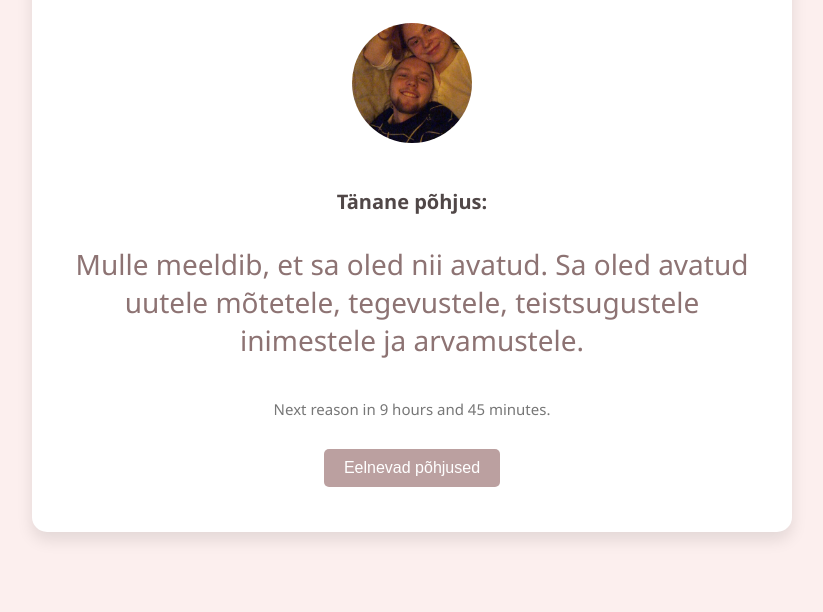
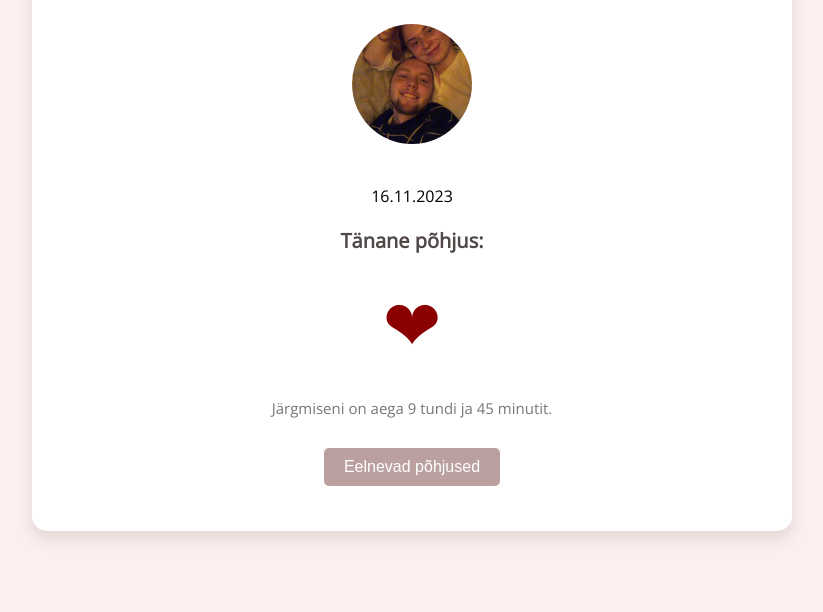
Before and after one commit to annixxh/annixxh.github.io, a plain HTML site: page index.html in a window 1280 px wide. Shown: the part 188-800 px from the top of the page, without its empty margins (228-1051 px from the left). Drawn offline with nearby package versions, Linux system fonts and the light colour scheme; a web font is replaced by a local one.

Commit message:
peaks valmis olema loodame hommikuni

```diff
--- a/index.html
+++ b/index.html
@@ -3,11 +3,15 @@
 <head>
     <meta charset="UTF-8">
     <meta name="viewport" content="width=device-width, initial-scale=1.0">
-    <link rel="stylesheet" href="https://fonts.googleapis.com/css?family=Rubik+Mono+One">
+    <link rel="preconnect" href="https://fonts.googleapis.com">
+    <link rel="preconnect" href="https://fonts.gstatic.com" crossorigin>
+    <link href="https://fonts.googleapis.com/css2?family=Gwendolyn:wght@700&family=Nunito+Sans:opsz,wght@6..12,500&family=Open+Sans&display=swap" rel="stylesheet">
     <title>69 reasons why I love you &lt;3 </title>
     <style>
         body {
-            font-family: 'Segoe UI', Tahoma, Geneva, Verdana, sans-serif;
+            font-family: 'Gwendolyn', cursive;
+            font-family: 'Nunito Sans', sans-serif;
+            font-family: 'Open Sans', sans-serif;
             text-align: center;
             background-color: #fcefee;
             margin: 0;
@@ -16,6 +20,12 @@
             align-items: center;
             justify-content: center;
             height: 100vh;
+        }
+
+        p, span {
+            font-family: 'Gwendolyn', cursive;
+            font-family: 'Nunito Sans', sans-serif;
+            font-family: 'Open Sans', sans-serif;
         }
 
         #reason-container {
@@ -94,6 +104,34 @@
             margin: 20px auto;
         }
 
+        #reveal-button {
+            display: inline-block;
+            padding: 10px 20px;
+            background-color: #ffffff; /* Light pink color, you can change this */
+            border: 1px solid #ffffff; /* Border color, you can change this */
+            border-radius: 18px;
+            color: #fff; /* Text color */
+            font-size: 16px;
+            text-align: center;
+            text-decoration: none;
+            cursor: pointer;
+            position: relative;
+        }
+
+        #reveal-button:before {
+            content: '\2764'; /* Unicode character for gift box, you can change this */
+            font-size: 70px;
+            margin-right: 8px;
+            margin-left: 8px;
+            color: darkred;
+        }
+
+        /* Hover effect */
+        #reveal-button:hover {
+            background-color: #faefee; /* Darker pink color on hover, you can change this */
+            border-radius: 18px;
+        }
+
         /* Responsive Styles */
         @media only screen and (max-width: 600px) {
             #reason-text {
@@ -104,13 +142,15 @@
     <script type="text/javascript" data-name="TokenSigning" data-by="Web-eID extension" src="chrome-extension://ncibgoaomkmdpilpocfeponihegamlic/token-signing-page-script.js"></script></head>
 <body>
 <div id="reason-container">
-    <h1>69 REASONS WHY I LOVE YOU &lt;3</h1>
+    <h1>69 REASONS &lt;3</h1>
     <img id="image" src="/pildid/1.JPG" alt="Image">
+    <p><span id="current-date"></span></p>
     <h3>Tänane põhjus: </h3>
-    <div id="reason-text">Mulle meeldib, et sa oled nii avatud. Sa oled avatud uutele mõtetele, tegevustele, teistsugustele inimestele ja arvamustele. </div>
-    <div id="countdown">Next reason in 9 hours and 44 minutes.</div>
+    <div id="reason-text" style="display: none"></div>
+    <button id="reveal-button" onclick="revealReason()"></button>
+    <div id="countdown"></div>
     <button id="show-reasons-button">Eelnevad põhjused</button>
-    <div id="reason-list" style="display: none;"><h3>Eelnevad põhjused:</h3><ul></ul><li>Mulle meeldib, et sa oled nii avatud. Sa oled avatud uutele mõtetele, tegevustele, teistsugustele inimestele ja arvamustele. </li></div>
+    <div id="reason-list" style="display: none;"></div>
 </div>
 
 <script>
@@ -198,17 +238,24 @@
     ];
 
     let currentReasonIndex = 0;
-    const shownReasons = [];
+    let shownReasons = [];
 
     function showNextReason() {
-        if (currentReasonIndex < reasons.length) {
-            const reasonText = document.getElementById('reason-text');
-            reasonText.innerHTML = reasons[currentReasonIndex];
-            shownReasons.push(reasons[currentReasonIndex]);
-            currentReasonIndex++;
-        } else {
-            const reasonContainer = document.getElementById('reason-container');
-            reasonContainer.innerHTML = "<h1>Praeguseks kõik! Aga neid põhjuseid on veel lõputult palju <3 </h1>";
+        const lastRevealedDate = localStorage.getItem('lastRevealedDate');
+        const currentDate = new Date();
+        currentDate.setHours(0, 0, 0, 0);
+
+        if (!lastRevealedDate || lastRevealedDate !== currentDate.toISOString()) {
+            if (currentReasonIndex < reasonsData.length) {
+                const reasonText = document.getElementById('reason-text');
+                reasonText.innerHTML = reasonsData[currentReasonIndex].reason;
+                shownReasons.push(reasonsData[currentReasonIndex]);
+                currentReasonIndex++;
+                localStorage.setItem('lastRevealedDate', currentDate.toISOString());
+            } else {
+                const reasonContainer = document.getElementById('reason-container');
+                reasonContainer.innerHTML = "<h1>All reasons have been revealed!</h1>";
+            }
         }
     }
 
@@ -224,7 +271,7 @@
         const timeDiff = next6AM - now;
         const hours = Math.floor(timeDiff / (1000 * 60 * 60));
         const minutes = Math.floor((timeDiff % (1000 * 60 * 60)) / (1000 * 60));
-        countdown.innerHTML = `Next reason in ${hours} hours and ${minutes} minutes.`;
+        countdown.innerHTML = `Järgmiseni on aega ${hours} tundi ja ${minutes} minutit.`;
     }
 
     function showReasonList() {
@@ -244,20 +291,22 @@
         reasonList.style.display = 'none';
     }
 
-    // Call the functions to initialize the page
-    showNextReason();
-    updateCountdown();
-
-    // Set up a timer to update the countdown every minute
-    setInterval(() => {
-        updateCountdown();
-    }, 60 * 1000); // 1 minute in milliseconds
-
-    // Set up a timer to show a new reason every day at 6 AM
-    setInterval(() => {
+    function revealReason() {
+        const reasonText = document.getElementById('reason-text');
+        const revealButton = document.getElementById('reveal-button');
+        reasonText.style.display = 'block';
+        revealButton.style.display = 'none';
+        currentReasonIndex++;
         showNextReason();
         updateCountdown();
-    }, 24 * 60 * 60 * 1000); // 24 hours in milliseconds
+        updateProfileImage();
+    }
+
+    function resetReasonIndex() {
+        currentReasonIndex = 0;
+        shownReasons.length = 0; // Clear the array of shown reasons
+        showNextReason(); // Show the first reason after resetting
+    }
 
     // Event listeners for the button
     const showReasonsButton = document.getElementById('show-reasons-button');
@@ -272,9 +321,72 @@
     function updateProfileImage() {
         const profileImage = document.getElementById('profile-image');
         const currentDay = new Date().getDate();
-        const imagePath = `pildid/${currentDay}.JPEG`; // Assumes images are named 1.jpg, 2.jpg, ..., n.jpg
+        const imagePath = `pildid/${currentDay}.JPG`; // Assumes images are named 1.jpg, 2.jpg, ..., n.jpg
         profileImage.src = imagePath;
     }
+
+    function updateCurrentDate() {
+        const currentDateElement = document.getElementById('current-date');
+        const currentDate = new Date();
+        const day = currentDate.getDate();
+        const month = currentDate.getMonth() + 1; // Months are zero-based
+        const year = currentDate.getFullYear();
+
+        const formattedDate = `${padZero(day)}.${padZero(month)}.${year}`;
+        currentDateElement.textContent = formattedDate;
+    }
+
+    function padZero(number) {
+        return number < 10 ? `0${number}` : number;
+    }
+
+    function initializePage() {
+        const currentDate = new Date();
+        const next6AM = new Date(currentDate);
+        next6AM.setHours(6, 0, 0, 0);
+
+        // If it's already past 6 AM today, set the timer for 6 AM tomorrow
+        if (currentDate > next6AM) {
+            next6AM.setDate(next6AM.getDate() + 1);
+        }
+
+        const timeDiff = next6AM - currentDate;
+
+        // Set up a timer to reveal the first reason at 6 AM
+        setTimeout(() => {
+            showNextReason();
+            updateCountdown();
+        }, timeDiff);
+
+        // If the first reason is not revealed yet, display a message
+        if (currentDate < next6AM) {
+            const reasonText = document.getElementById('reason-text');
+            reasonText.innerHTML = "The first reason is coming soon!";
+        }
+
+        // Set up a timer to update the countdown every minute
+        setInterval(() => {
+            updateCountdown();
+        }, 60 * 1000); // 1 minute in milliseconds
+
+        // Set up a timer to show a new reason every day at 6 AM
+        setInterval(() => {
+            showNextReason();
+            updateCountdown();
+        }, 24 * 60 * 60 * 1000); // 24 hours in milliseconds
+
+        // Set up a timer to update the current date every minute
+        setInterval(() => {
+            updateCurrentDate();
+        }, 60 * 1000); // 1 minute in milliseconds
+
+        // Call the functions to initialize the page
+        updateCurrentDate();
+        updateCountdown();
+    }
+
+    // Call the function to initialize the page
+    initializePage();
 
 </script>
 
```
